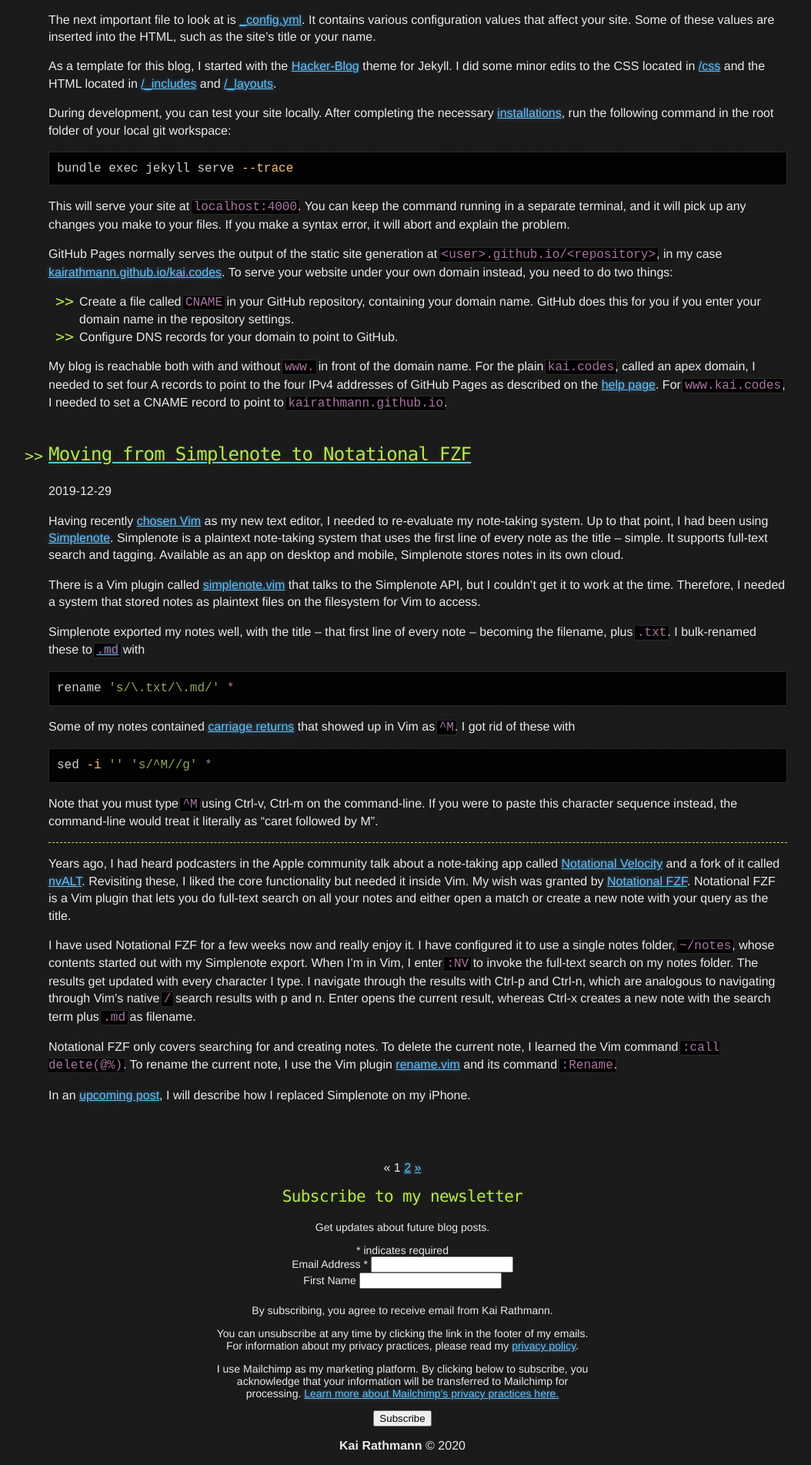
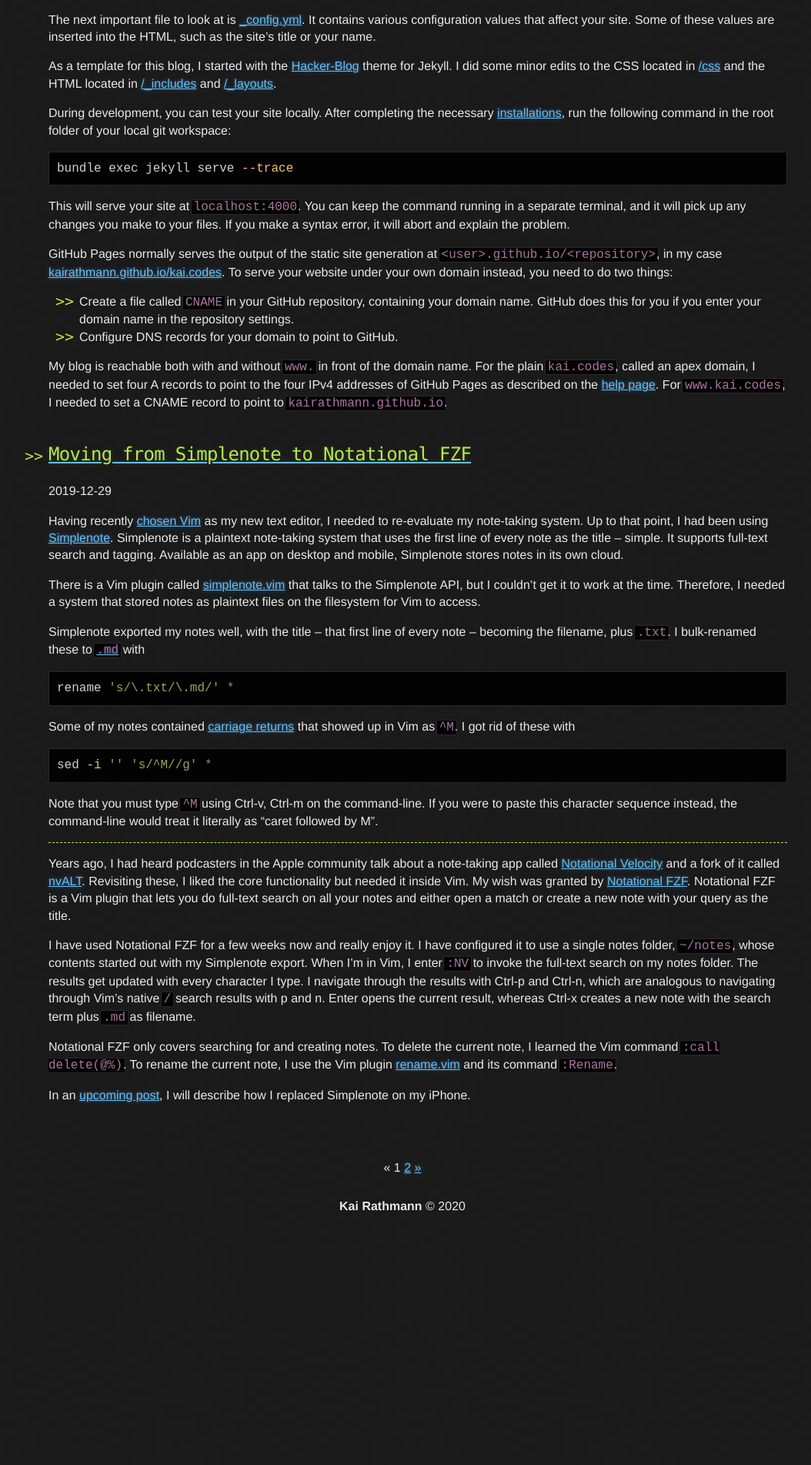
Before and after one commit to kairathmann/kai.codes, a Jekyll site: the page built from index.html, in a window 1280 px wide. Shown: the part 1288-3191 px from the top of the page at 77% size, without its empty margins (117-1171 px from the left). Built offline with Jekyll 4.4.1, drawn with Linux system fonts in a browser that asks for light colours; the list of posts is cut into pages by our own code; comment, search, counter and statistics services are not loaded; after the commit the page ends 2880 px from its top, so only the background shows below that.

Commit message:
Revert "add newsletter subscription"
This reverts commit 01857673b99286419ebfe5fb22d3e51fc55f1c35.

```diff
--- a/_includes/footer.html
+++ b/_includes/footer.html
@@ -1,54 +1,4 @@
 <footer>
-<div class="newsletter">
-<!-- Begin Mailchimp Signup Form -->
-<link href="//cdn-images.mailchimp.com/embedcode/classic-10_7.css" rel="stylesheet" type="text/css">
-<style type="text/css">
-	#mc_embed_signup{clear:left; font:14px Helvetica,Arial,sans-serif; }
-	/* Add your own Mailchimp form style overrides in your site stylesheet or in this style block.
-	   We recommend moving this block and the preceding CSS link to the HEAD of your HTML file. */
-</style>
-<style type="text/css">
-	#mc-embedded-subscribe-form input[type=checkbox]{display: inline; width: auto;margin-right: 10px;}
-	#mergeRow-gdpr {margin-top: 20px;}
-	#mergeRow-gdpr fieldset label {font-weight: normal;}
-	#mc-embedded-subscribe-form .mc_fieldset{border:none;min-height: 0px;padding-bottom:0px;}
-</style>
-<div id="mc_embed_signup">
-<form action="https://codes.us4.list-manage.com/subscribe/post?u=3120efc756c0739fc49ffef5f&amp;id=68fd71e9c0" method="post" id="mc-embedded-subscribe-form" name="mc-embedded-subscribe-form" class="validate" target="_blank" novalidate>
-    <div id="mc_embed_signup_scroll">
-	<h2>Subscribe to my newsletter</h2>
-<div><p>Get updates about future blog posts.</p></div>
-<div class="indicates-required"><span class="asterisk">*</span> indicates required</div>
-<div class="mc-field-group">
-	<label for="mce-EMAIL">Email Address  <span class="asterisk">*</span>
-</label>
-	<input type="email" value="" name="EMAIL" class="required email" id="mce-EMAIL">
-</div>
-<div class="mc-field-group">
-	<label for="mce-FNAME">First Name </label>
-	<input type="text" value="" name="FNAME" class="" id="mce-FNAME">
-</div>
-<div id="mergeRow-gdpr" class="mergeRow gdpr-mergeRow content__gdprBlock mc-field-group">
-    <div class="content__gdpr">
-        <p>By subscribing, you agree to receive email from Kai Rathmann.</p>
-	<p>You can unsubscribe at any time by clicking the link in the footer of my emails. For information about my privacy practices, please read my <a href="privacy">privacy policy</a>.</p>
-    </div>
-    <div class="content__gdprLegal">
-        <p>I use Mailchimp as my marketing platform. By clicking below to subscribe, you acknowledge that your information will be transferred to Mailchimp for processing. <a href="https://mailchimp.com/legal/" target="_blank">Learn more about Mailchimp's privacy practices here.</a></p>
-    </div>
-</div>
-	<div id="mce-responses" class="clear">
-		<div class="response" id="mce-error-response" style="display:none"></div>
-		<div class="response" id="mce-success-response" style="display:none"></div>
-	</div>    <!-- real people should not fill this in and expect good things - do not remove this or risk form bot signups-->
-    <div style="position: absolute; left: -5000px;" aria-hidden="true"><input type="text" name="b_3120efc756c0739fc49ffef5f_68fd71e9c0" tabindex="-1" value=""></div>
-    <div class="clear"><input type="submit" value="Subscribe" name="subscribe" id="mc-embedded-subscribe" class="button"></div>
-    </div>
-</form>
-</div>
-<script type='text/javascript' src='//s3.amazonaws.com/downloads.mailchimp.com/js/mc-validate.js'></script><script type='text/javascript'>(function($) {window.fnames = new Array(); window.ftypes = new Array();fnames[0]='EMAIL';ftypes[0]='email';fnames[1]='FNAME';ftypes[1]='text';}(jQuery));var $mcj = jQuery.noConflict(true);</script>
-<!--End mc_embed_signup-->
-</div>
   <span>
     <b>{{ site.owner}}</b>
   </span>
--- a/_sass/base.scss
+++ b/_sass/base.scss
@@ -271,10 +271,3 @@ a:active, a:focus {
 #wrapper {
   min-height: calc(100vh - 100px);
 }
-
-/* kai.codes */
-.newsletter {
-  width: 90%;
-  max-width: 500px;
-  margin: 0 auto;
-}
```
